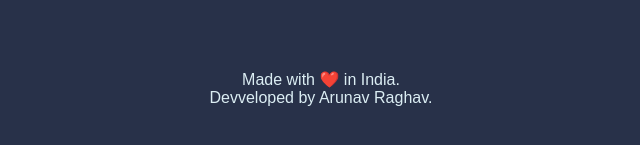
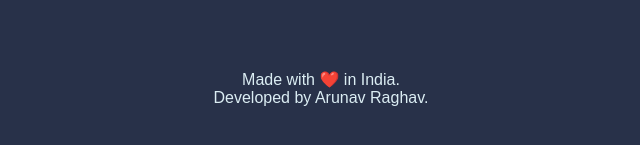
Before and after one commit to ArunavRaghav/Drum-Player, a plain HTML site: page index.html in a window 1280 px wide. Shown: the part 505-650 px from the top of the page, 319-959 px from the left. Drawn offline with Linux system fonts and the light colour scheme.

Commit message:
Update index.html
Spell Check

```diff
--- a/index.html
+++ b/index.html
@@ -24,7 +24,7 @@
 
   <footer>
     Made with ❤️ in India. <br>
-    Devveloped by Arunav Raghav.
+    Developed by Arunav Raghav.
   </footer>
 
   <script src="js/index.js">
```
